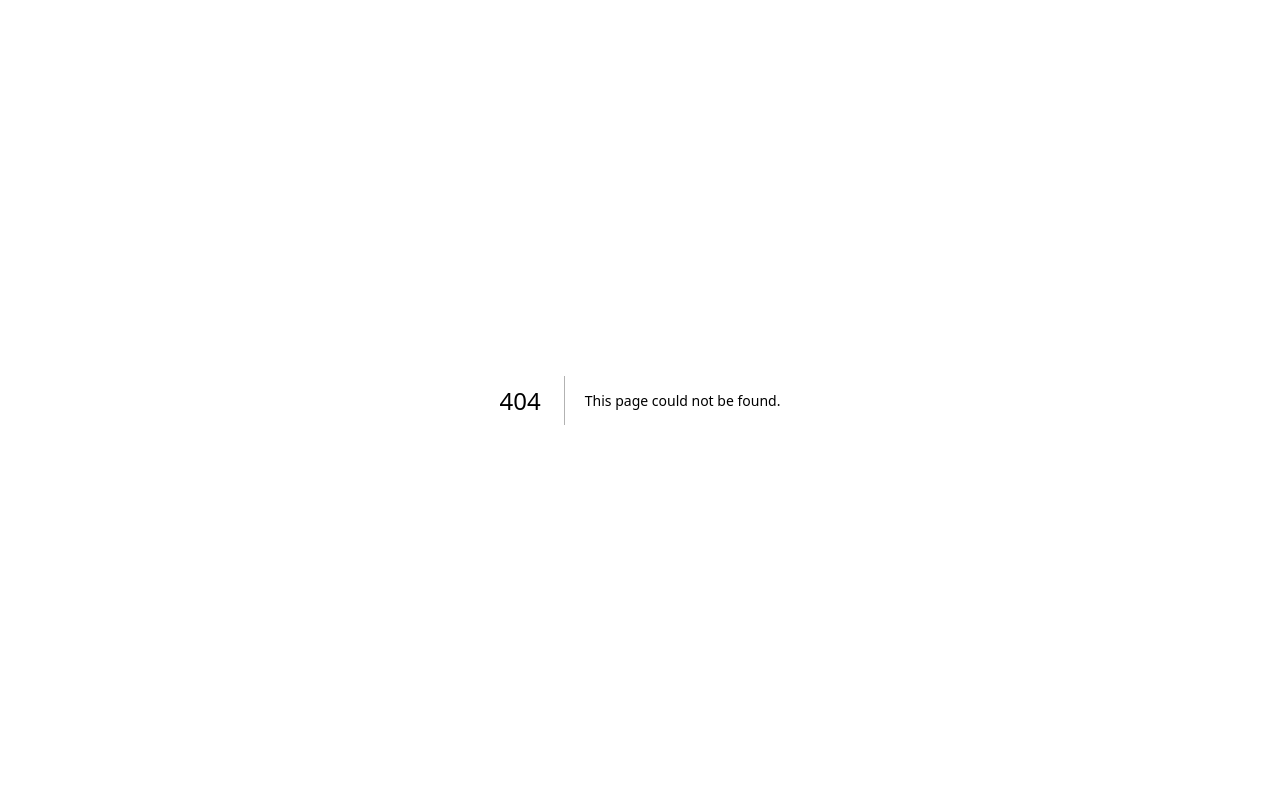
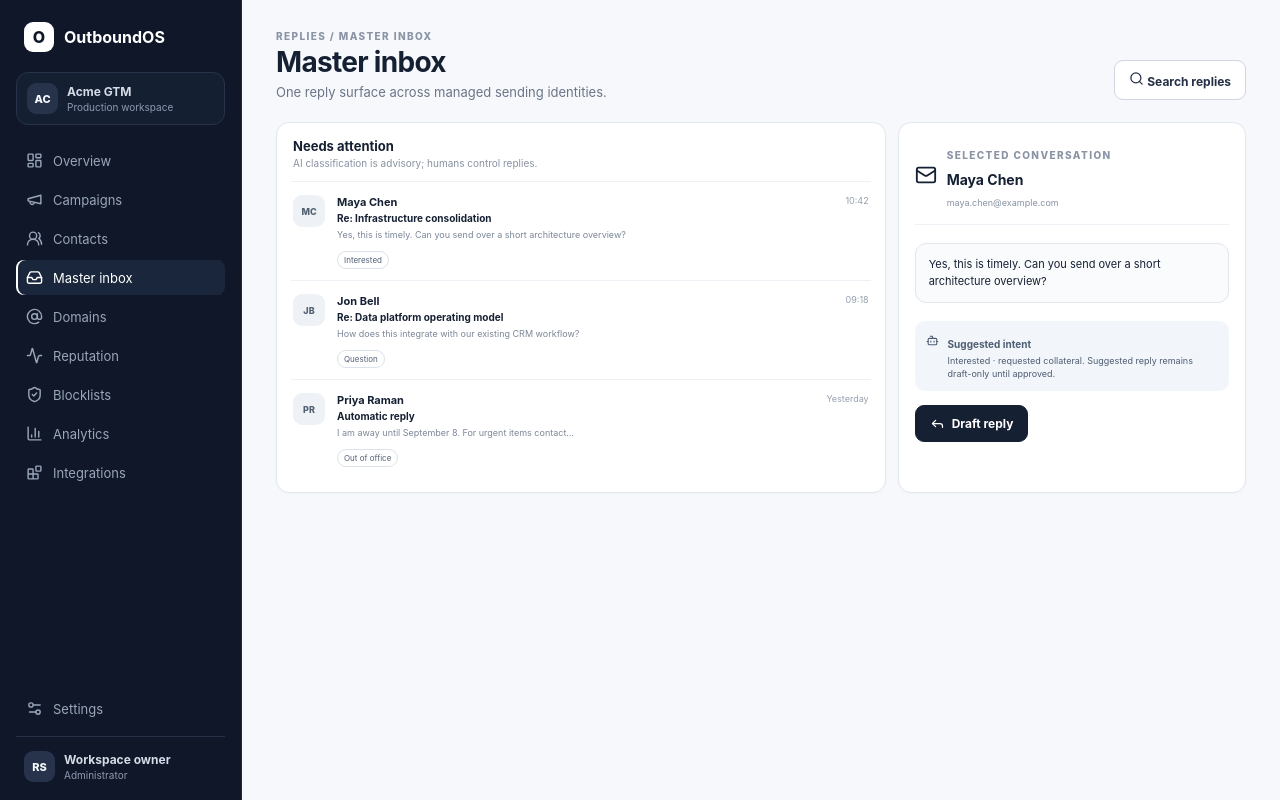
Before and after one commit to rrahul0904/outbound-infrastructure-os, a Next.js app in the folder apps/web/: page /inbox in a window 1280 px wide. Before the commit this address had no page. Built offline with nearby package versions, Linux system fonts and the light colour scheme.

Commit message:
feat(web): add apps/web/app/inbox/page.tsx

```diff
--- /dev/null
+++ b/apps/web/app/inbox/page.tsx
@@ -0,0 +1,14 @@
+import { Bot, Mail, Reply, Search } from "lucide-react";
+import { AppShell } from "@/components/AppShell";
+
+const threads=[
+  {sender:"Maya Chen",subject:"Re: Infrastructure consolidation",label:"Interested",preview:"Yes, this is timely. Can you send over a short architecture overview?",time:"10:42"},
+  {sender:"Jon Bell",subject:"Re: Data platform operating model",label:"Question",preview:"How does this integrate with our existing CRM workflow?",time:"09:18"},
+  {sender:"Priya Raman",subject:"Automatic reply",label:"Out of office",preview:"I am away until September 8. For urgent items contact…",time:"Yesterday"},
+];
+
+export default function InboxPage(){return <AppShell active="Master inbox">
+  <header className="topbar"><div><p className="eyebrow">REPLIES / MASTER INBOX</p><h1>Master inbox</h1><p>One reply surface across managed sending identities.</p></div><button className="secondaryBtn"><Search size={15}/> Search replies</button></header>
+  <section className="twoCol inboxGrid"><article className="panel"><div className="panelHead"><div><h2>Needs attention</h2><p>AI classification is advisory; humans control replies.</p></div></div><div className="threadList">{threads.map(t=><div className="thread" key={t.sender}><div className="threadAvatar">{t.sender.split(" ").map(x=>x[0]).join("")}</div><div><div className="threadTop"><b>{t.sender}</b><span>{t.time}</span></div><strong>{t.subject}</strong><p>{t.preview}</p><span className="threadLabel">{t.label}</span></div></div>)}</div></article>
+  <article className="panel replyPreview"><div className="replyHero"><Mail size={22}/><div><p className="eyebrow">SELECTED CONVERSATION</p><h2>Maya Chen</h2><span>maya.chen@example.com</span></div></div><div className="messageBubble">Yes, this is timely. Can you send over a short architecture overview?</div><div className="aiSuggestion"><Bot size={17}/><div><b>Suggested intent</b><p>Interested · requested collateral. Suggested reply remains draft-only until approved.</p></div></div><button className="primaryBtn"><Reply size={15}/> Draft reply</button></article></section>
+  </AppShell>}
```
